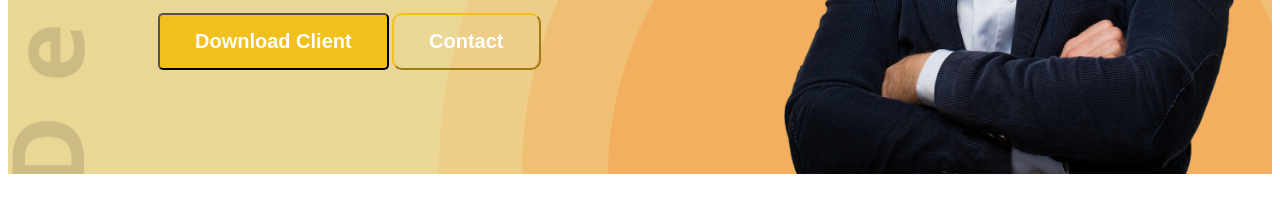
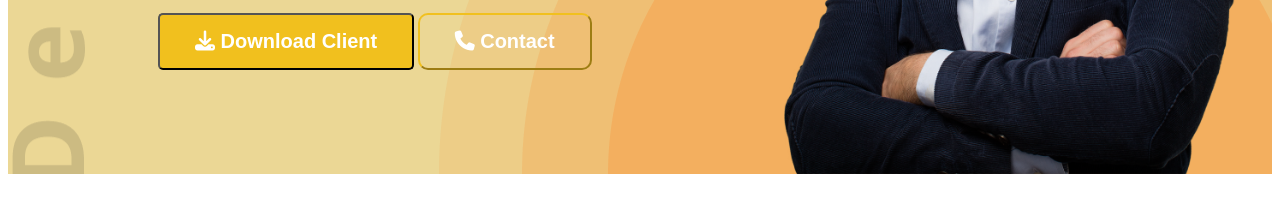
Before and after one commit to NAF-ORO/dev-portffolio, a plain HTML site: page index.html in a window 1280 px wide. Shown: the part 591-800 px from the top of the page. Drawn offline with Linux system fonts and the light colour scheme.

Commit message:
icon added

```diff
--- a/index.html
+++ b/index.html
@@ -10,6 +10,7 @@
     <link rel="preconnect" href="https://fonts.gstatic.com" crossorigin>
     <link href="https://fonts.googleapis.com/css2?family=PT+Sans+Narrow:wght@400;700&display=swap" rel="stylesheet">
     <link rel="stylesheet" href="styles.css">
+    <script src="https://kit.fontawesome.com/1308bc420a.js" crossorigin="anonymous"></script>
 </head>
 <body>
     <header class="header">
@@ -26,8 +27,8 @@
                     <h3 class="banner-wcl">Welcome</h3>
                     <h1 class="banner-main">I'm Nafis</h1>
                     <p>Lorem ipsum dolor, sit amet consectetur adipisicing elit. Corporis eveniet nemo officiis itaque enim, odio ea consequatur esse est architecto aliquid accusantium sint dolor! Voluptate ipsa iste error expedita libero!</p>
-                    <button class="btn-primary">Download Client</button>
-                    <button class="btn-primary2">Contact</button>
+                    <button class="btn-primary"><i class="fa-solid fa-download"></i> Download Client</button>
+                    <button class="btn-primary2"><i class="fa-solid fa-phone"></i> Contact</button>
                 </div>
                 <img class="profile-pic" src="images/hardy.png" alt="image failed">
             </div>
```
